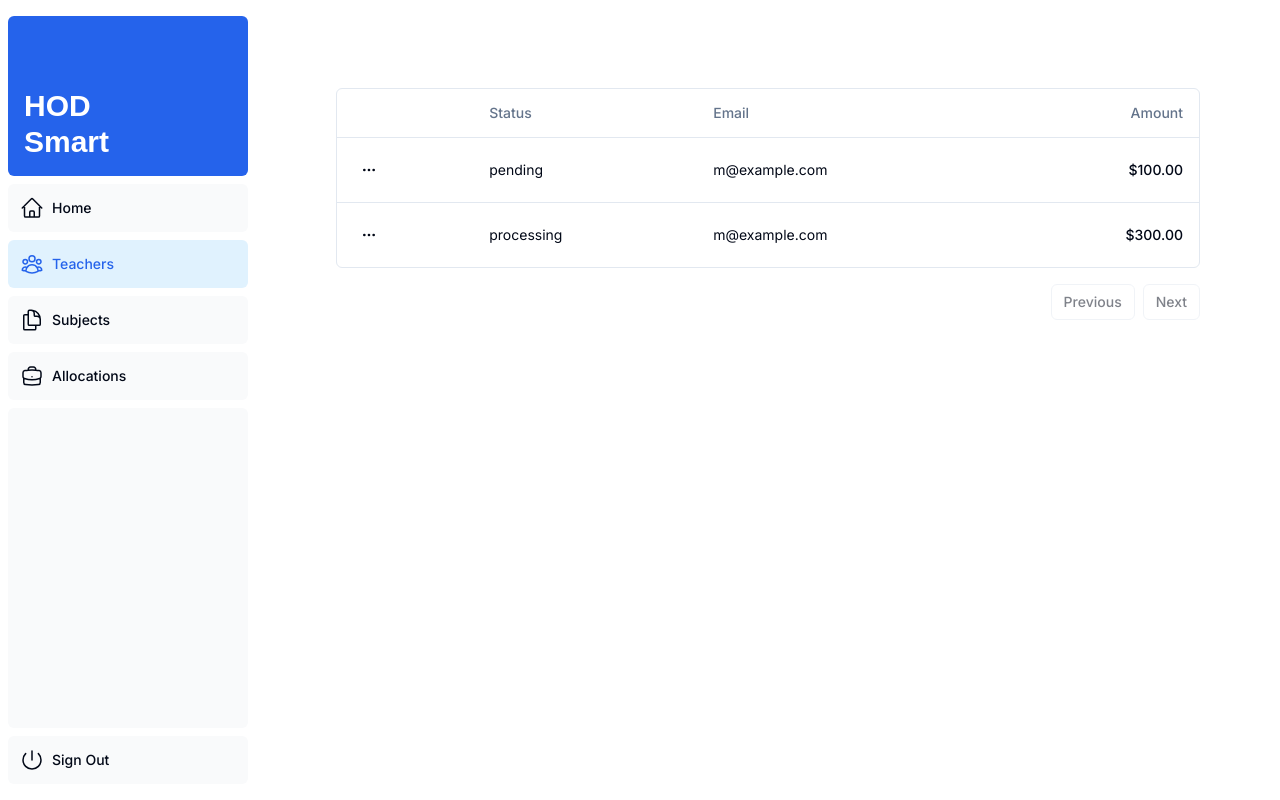
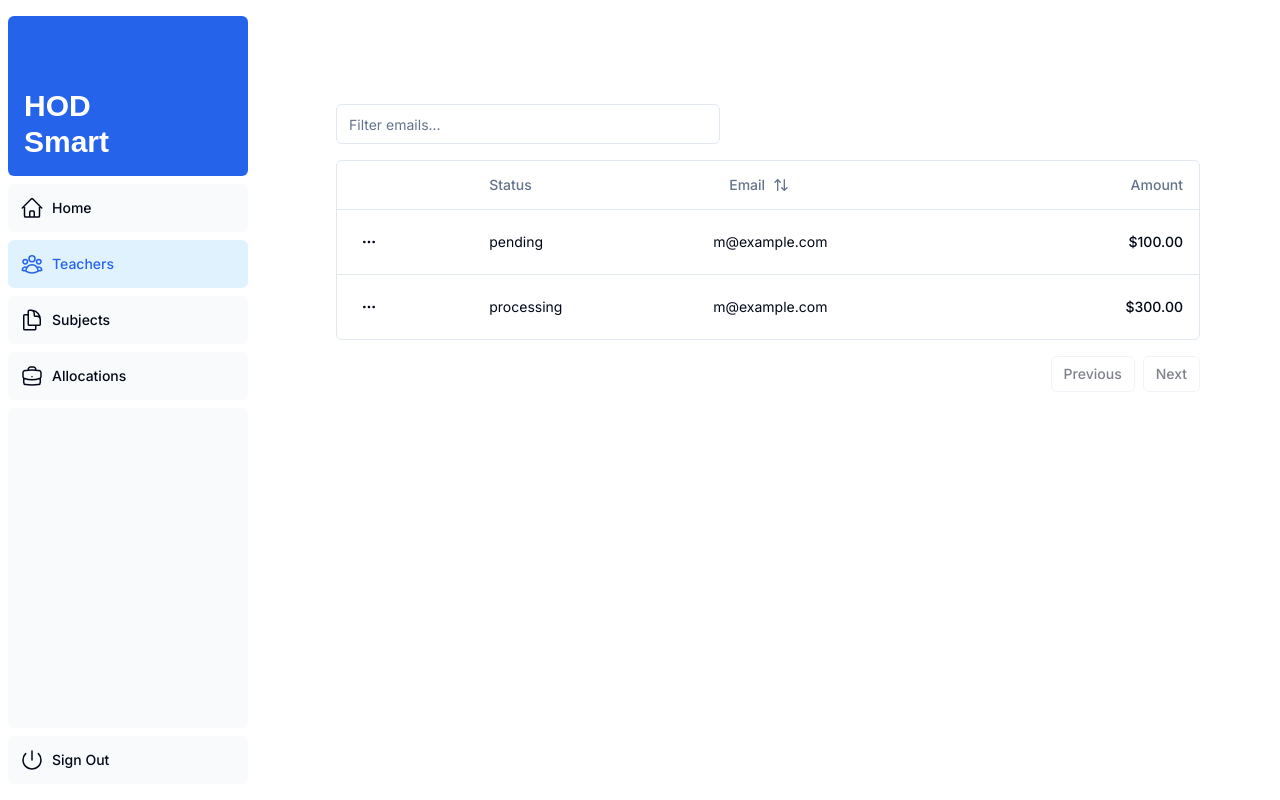
Before and after one commit to matthewkuria/hodsmart, a Next.js app: page /dashboard/teachers in a window 1280 px wide. Built offline with nearby package versions, Linux system fonts and the light colour scheme; a web font is replaced by a local one.

Commit message:
add filter emails

```diff
--- a/app/dashboard/teachers/columns.tsx
+++ b/app/dashboard/teachers/columns.tsx
@@ -1,7 +1,8 @@
 "use client"
 
 import { ColumnDef } from "@tanstack/react-table"
-import { MoreHorizontal } from "lucide-react"
+import { ArrowUpDown, MoreHorizontal } from "lucide-react"
+
 
 import { Button } from "@/components/ui/button"
 import {
@@ -57,7 +58,17 @@ export const columns: ColumnDef<Payment>[] = [
   },
   {
     accessorKey: "email",
-    header: "Email",
+    header: ({ column }) => {
+        return (
+          <Button
+            variant="ghost"
+            onClick={() => column.toggleSorting(column.getIsSorted() === "asc")}
+          >
+            Email
+            <ArrowUpDown className="ml-2 h-4 w-4" />
+          </Button>
+        )
+      },
   },
   {
     accessorKey: "amount",
--- a/app/ui/data-table.tsx
+++ b/app/ui/data-table.tsx
@@ -1,5 +1,6 @@
 "use client"
 import { Button } from "@/components/ui/button"
+import { Input } from "@/components/ui/input"
 import {
   ColumnDef,
   flexRender,
@@ -8,6 +9,8 @@ import {
   getPaginationRowModel,
   SortingState,
   getSortedRowModel,
+  ColumnFiltersState,
+  getFilteredRowModel,
 } from "@tanstack/react-table"
 
 import {
@@ -30,20 +33,36 @@ export function DataTable<TData, TValue>({
   data,
 }: DataTableProps<TData, TValue>) {
   const [sorting, setSorting] = React.useState<SortingState>([])
+  const [columnFilters, setColumnFilters] = React.useState<ColumnFiltersState>(
+    []
+  )
   const table = useReactTable({
     data,
     columns,
     getCoreRowModel: getCoreRowModel(),
     getPaginationRowModel: getPaginationRowModel(),
+    onColumnFiltersChange: setColumnFilters,
+    getFilteredRowModel: getFilteredRowModel(),
     onSortingChange: setSorting,
     getSortedRowModel: getSortedRowModel(),
     state: {
       sorting,
+      columnFilters,
     },
   })
 
   return (
     <div>
+       <div className="flex items-center py-4">
+        <Input
+          placeholder="Filter emails..."
+          value={(table.getColumn("email")?.getFilterValue() as string) ?? ""}
+          onChange={(event) =>
+            table.getColumn("email")?.setFilterValue(event.target.value)
+          }
+          className="max-w-sm"
+        />
+      </div>
     <div className="rounded-md border">
       <Table>
         <TableHeader>
```
